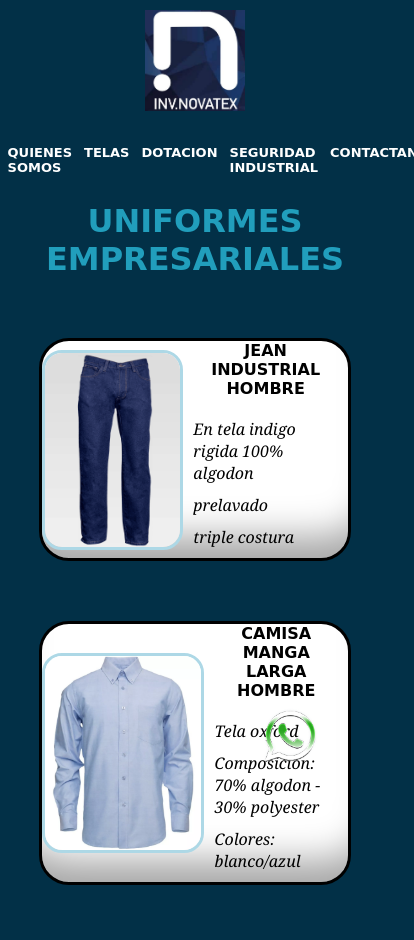
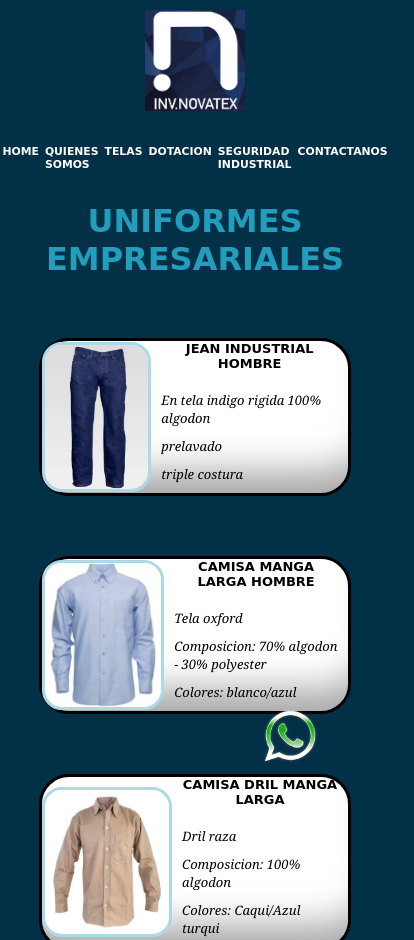
Before and after one commit to JeanVengoechea/proyectoFinalVengoechea, a website: page pages/dotacion.html in a window 390 px wide. Shown: the top 940 px of the page, 414 px wide, since content can reach past the window. Drawn offline with nearby package versions, Linux system fonts and the light colour scheme; a web font is replaced by a local one.

Commit message:
arreglos finales proyecto

```diff
--- a/css/style.css
+++ b/css/style.css
@@ -526,10 +526,14 @@ input {
     font-size: medium;
   }
 
+  header nav ul {
+    font-size: 13px;
+  }
+
   header nav ul li {
-    padding-left: 6px;
-    padding-right: 6px;
-    font-size: small;
+    padding-left: 3px;
+    padding-right: 3px;
+    font-size: smaller;
   }
 
   header .logoHeader img {
@@ -560,13 +564,13 @@ input {
   .video h2 {
     margin: 0;
     padding-top: 10px;
-    padding-bottom: 50px;
+    padding-bottom: 20px;
+    font-size: large;
   }
 
   .video iframe {
-    width: 90vw;
+    width: 80vw;
     height: 350px;
-    margin: 0;
     padding-bottom: 20px;
     margin-bottom: 30px;
   }
@@ -690,9 +694,21 @@ input {
     text-align: center;
   }
 
+  .productosDotacion {
+    margin-left: 20px;
+    margin-right: 20px;
+  }
+
   .descripcionProducto {
     padding-left: 10px;
     padding-right: 10px;
+  }
+
+  .cardDotacion img {
+    height: 150px;
+    width: 130px;
+    border: solid 3px lightblue;
+    border-radius: 20px;
   }
 
   .productosDotacion {
@@ -700,11 +716,11 @@ input {
   }
 
   .productosDotacion h2 {
-    font-size: medium;
+    font-size: small;
   }
 
   .productosDotacion p {
-    font-size: medium;
+    font-size: small;
   }
 }
 
--- a/pages/dotacion.html
+++ b/pages/dotacion.html
@@ -103,7 +103,7 @@
                 <div class="descripcionProducto">
                     <h2>BUZO CUELLO REDONDO</h2>
                     <p>En franela 100% algodon</p>
-                    <p>En tela avisopa 100% poliester</p>
+                    <p>En tela avispa 100% poliester</p>
                     <p>Colores varios</p>
                 </div>
             </div>
```
Also changed, not shown: index.html (+1 -1 lines).
